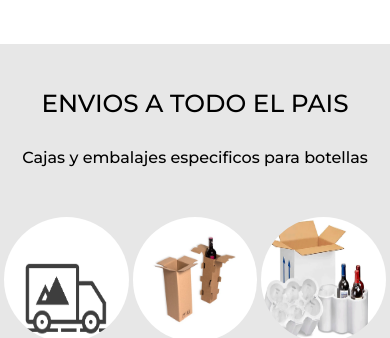
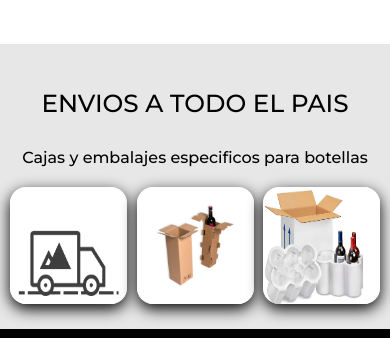
Before and after one commit to lucasgarcia85/sywbebidasGarciaLucas, a website: page index.html in a window 390 px wide. Shown: the part 1522-1860 px from the top of the page. Drawn offline with nearby package versions, Linux system fonts and the light colour scheme.

Commit message:
mejorado seccion envios__imag

```diff
--- a/index.html
+++ b/index.html
@@ -114,9 +114,15 @@
                     <P>Cajas y embalajes especificos para botellas</P>
                 </div>
                 <div class="envios__imag">
-                    <img src="img/home/envios.gif" alt="Envios a todo el pais">
-                    <img src="img/home/cajaunabotella.jpg" alt="embalajes especiales">
-                    <img src="img/home/cajavariosvinos.png" alt="embalajes especiales">
+                    <div class="envios__imag--div">
+                        <img src="img/home/envios.gif" alt="Envios a todo el pais">
+                    </div>
+                    <div class="envios__imag--div">
+                        <img src="img/home/cajaunabotella.jpg" alt="embalajes especiales">
+                    </div>
+                    <div class="envios__imag--div">
+                        <img src="img/home/cajavariosvinos.png" alt="embalajes especiales">
+                    </div>
                 </div>
             </section>
      </main>
--- a/sass/styles.scss
+++ b/sass/styles.scss
@@ -141,10 +141,17 @@ body{
         display: flex;
         justify-content: space-evenly;
         flex-flow: row nowrap;
+            .envios__imag--div {
+                border-radius: 1rem;
+                overflow: hidden;
+                box-shadow: rgb(0, 0, 0 / 35%) 0px 5px 15px;
+                width: 30%;
+                margin-bottom: 25px;
+
                   img{
-            width: 26%;
-            border-radius: 70%;
-            padding: 30px 0px;
+                      width: 100%;
+                      height: 100%;
+                    }
               }
       }
 }
@@ -355,18 +362,7 @@ body{
         margin: 20px 0px;
     }
 
-      .envios .envios__imag{
-        display: flex;
-        justify-content: space-evenly;
-        flex-flow: row nowrap;
-            img{
-              width: 32%;
-            }
-      }
-
       /*********** pagina Contacto**************/
-
-
       .newsLetter{
           margin-bottom: 20px;
           margin-top: 10px;
```
Also changed, not shown: css/styles.css. Lines whose indentation alone changed are shown as unchanged.
